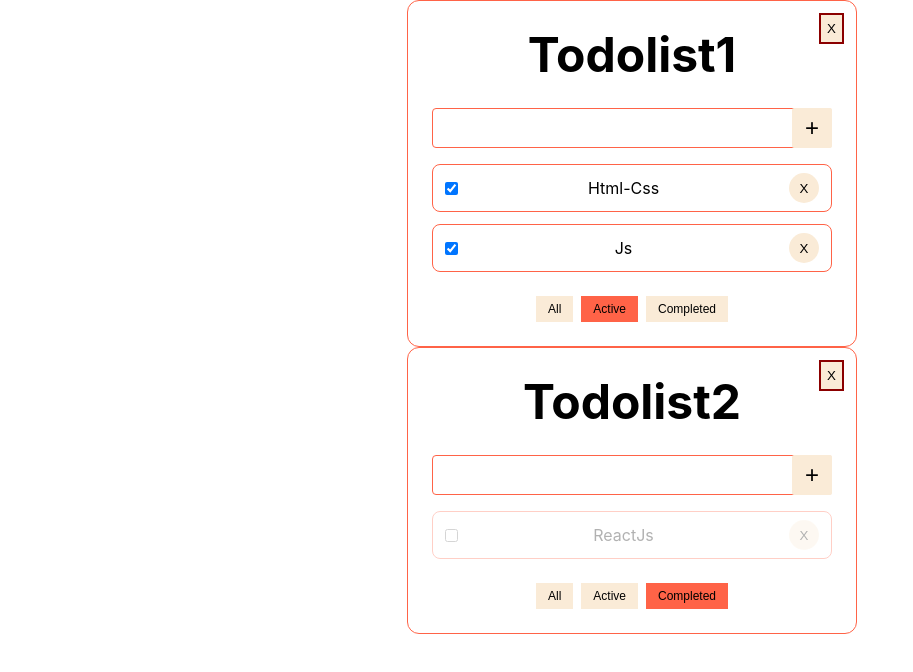
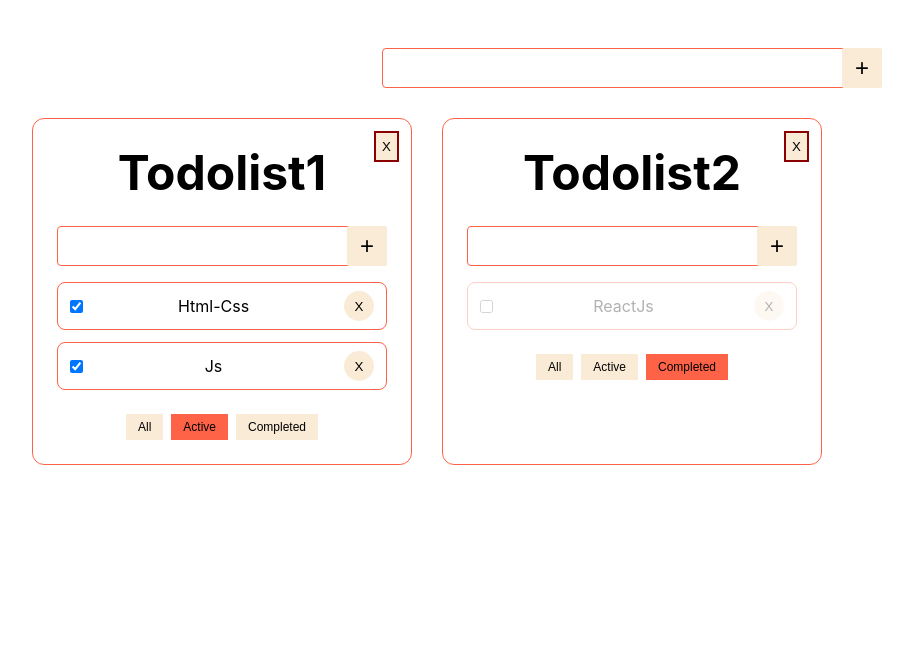
Before and after one commit to mates4352/React-todolist, a React (Create React App) app: page / in a window 1280 px wide. Shown: the top 672 px of the page, without its empty margins (8-921 px from the left). Built offline with nearby package versions, Linux system fonts and the light colour scheme.

Commit message:
Fix style and add component inputTodolist

```diff
--- a/src/App.module.scss
+++ b/src/App.module.scss
@@ -0,0 +1,19 @@
+.app {
+   max-width: 1200px;
+   margin: 0 auto;
+   padding: 48px 20px;
+
+   box-sizing: content-box;
+
+   .app_todolists {
+      display: grid;
+      grid-template-columns: repeat(3, 1fr);
+      gap: 30px;
+      margin-top: 30px;
+   }
+}
+
+.inputTodolist__size {
+   max-width: 500px;
+   margin: 0 auto;
+}
--- a/src/App.tsx
+++ b/src/App.tsx
@@ -1,6 +1,8 @@
 import React, {useState} from 'react';
-import {Todolist, dataTodolistType, changeFilterType} from "./components/Todolist/Todolist";
+import {Todolist, changeFilterType} from "./components/Todolist/Todolist";
 import {v1} from "uuid";
+import {InputTodolist} from "./components/InputTodolist/InputTodolist";
+import s from './App.module.scss';
 
 type todolist = {
   id: string
@@ -31,11 +33,6 @@ const App = () => {
     }
   );
 
-  const changeCheckedTask = (taskId: string, todolistId: string) => {
-    tasks[todolistId] = tasks[todolistId].map(task => task.id === taskId ? {...task, isDown: !task.isDown} : task)
-    setTasks({...tasks})
-  }
-
   const removeTask = (id: string, todolistId: string) => {
     tasks[todolistId] = tasks[todolistId].filter(item => item.id !== id)
     setTasks({...tasks})
@@ -46,6 +43,23 @@ const App = () => {
     setTodolist(todolist.filter(todo => todo.id !== todolistId))
   }
 
+  const addTodolist = (value: string) => {
+    const newTodolist = {id: v1(), title: value, filter: "ALL"};
+    setTodolist([...todolist, newTodolist]);
+    setTasks({...tasks, [newTodolist.id]: []})
+  }
+
+  const addTask = (value: string, todolistId: string) => {
+    const newTask = {id: v1(), isDown: true, text: value};
+    tasks[todolistId] = [...tasks[todolistId], newTask]
+    setTasks({...tasks})
+  }
+
+  const changeCheckedTask = (taskId: string, todolistId: string) => {
+    tasks[todolistId] = tasks[todolistId].map(task => task.id === taskId ? {...task, isDown: !task.isDown} : task)
+    setTasks({...tasks})
+  }
+
   const changeFilter = (value: changeFilterType, todolistId: string) => {
     const todo = todolist.find(item => item.id === todolistId)
     if (todo) {
@@ -54,16 +68,7 @@ const App = () => {
     }
   }
 
-  const addTask = (value: string, todolistId: string) => {
-    const newTask = {id: v1(), isDown: true, text: value};
-    tasks[todolistId] = [...tasks[todolistId], newTask]
-    setTasks({...tasks})
-  }
-
-  return (
-    <>
-      {todolist.map(todo => {
-        const getFitlerTasks = () => {
+  const getFitlerTasks = (todo: todolist) => {
     switch (todo.filter) {
       case "ACTIVE":
         return tasks[todo.id].filter((task => task.isDown));
@@ -75,21 +80,29 @@ const App = () => {
         return tasks[todo.id];
     }
   }
+
+  return (
+    <div className={s.app}>
+      <InputTodolist addTask={addTodolist} className={s.inputTodolist__size}/>
+      <div className={s.app_todolists}>
+        {todolist.map(todo => {
+          const [id, tasks, title, filter] = [todo.id, getFitlerTasks(todo), todo.title, todo.filter]
           return (
             <Todolist
-            key={todo.id}
-            id={todo.id}
-            tasks={getFitlerTasks()}
-            title={todo.title}
+              key={id}
+              id={id}
+              tasks={tasks}
+              title={title}
               removeTask={removeTask}
               removeTodolist={removeTodolist}
               changeFilter={changeFilter}
-            filter={todo.filter}
+              filter={filter}
               addTask={addTask}
               changeCheckedTask={changeCheckedTask}/>
           )
         })}
-    </>
+      </div>
+    </div>
   );
 }
 
--- /dev/null
+++ b/src/components/InputTodolist/InputTodolist.module.scss
@@ -0,0 +1,40 @@
+.inputTodolist {
+   --input_size: 40px;
+   position: relative;
+   margin-bottom: 16px;
+
+   .input {
+      width: 100%;
+      height: var(--input_size);
+      padding: 0 50px 0 12px;
+      border: 1px solid tomato;
+      border-radius: 4px;
+      outline: none;
+   }
+
+   .error {
+      display: block;
+      margin-bottom: 16px;
+
+      font-size: 16px;
+      text-align: left;
+      color: red;
+   }
+
+   .button {
+      position: absolute;
+      right: 0;
+      top: 0;
+
+      width: var(--input_size);
+      height: var(--input_size);
+
+      font-size: 24px;
+      color: black;
+
+      background-color: antiquewhite;
+      border: none;
+      border-radius: 2px;
+      cursor: pointer;
+   }
+}
--- /dev/null
+++ b/src/components/InputTodolist/InputTodolist.tsx
@@ -0,0 +1,56 @@
+import * as React from 'react';
+import {ChangeEvent, useState} from "react";
+import s from './InputTodolist.module.scss';
+
+type inputTodolist = {
+  addTask: (value: string) => void
+  className?: any
+}
+
+export const InputTodolist: React.FC<inputTodolist> = ({addTask, className}) => {
+  const [inputValue, setInputValue] = useState('');
+  const [error, setError] = useState<string>('');
+  const onChangeInput = (element: ChangeEvent<HTMLInputElement>) => {
+    setInputValue(element.currentTarget.value)
+  }
+
+  const onKeyUpInput = (key: React.KeyboardEvent<HTMLInputElement>) => {
+    if (key.key === "Enter" && key.currentTarget.value !== "") {
+      addTask(inputValue)
+      setError('')
+      setInputValue('')
+    } else if (key.key === "Enter" && key.currentTarget.value === "") {
+      setError('Title is required')
+    }
+  }
+  const onClinkButton = () => {
+    if (inputValue.trim() !== "") {
+      addTask(inputValue)
+      setError('')
+      setInputValue('')
+    } else {
+      setError('Title is required')
+    }
+  }
+
+  return (
+    <>
+      <div className={`${s.inputTodolist} ${className}`}>
+        <input
+          className={s.input}
+          type="text"
+          value={inputValue}
+          onChange={element => onChangeInput(element)}
+          onKeyUp={key => onKeyUpInput(key)}/>
+
+        <button className={s.button}
+                type={"button"}
+                onClick={onClinkButton}>
+          +
+        </button>
+
+        <small className={s.error}>{error}</small>
+      </div>
+    </>
+  )
+}
--- a/src/components/Todolist/Todolist.module.scss
+++ b/src/components/Todolist/Todolist.module.scss
@@ -1,6 +1,6 @@
 .todolist {
    position: relative;
-   max-width: 450px;
+   width: 100%;
    margin: 0 auto;
    padding: 24px;
 
@@ -18,6 +18,7 @@
 
       background-color: antiquewhite;
       border: 2px solid darkred;
+      cursor: pointer;
 
       &:active {
          border: 1px solid darkred;
@@ -27,12 +28,6 @@
    .title {
       margin-bottom: 24px;
       font-size: 48px;
-   }
-
-   .input_wrap {
-      --input_size: 40px;
-      position: relative;
-      margin-bottom: 16px;
    }
 
    .button {
@@ -50,27 +45,6 @@
       border: none;
       border-radius: 2px;
       cursor: pointer;
-   }
-
-   .input {
-      width: 100%;
-      height: var(--input_size);
-      padding: 0 50px 0 12px;
-      border: 1px solid tomato;
-      border-radius: 4px;
-      outline: none;
-
-      &:focus {
-      }
-   }
-
-   .error {
-      display: block;
-      margin-bottom: 16px;
-
-      font-size: 16px;
-      text-align: left;
-      color: red;
    }
 
    .list {
@@ -110,10 +84,6 @@
       column-gap: 8px;
    }
 
-   .subitem {
-
-   }
-
    .subitem_button {
       padding: 6px 12px;
 
--- a/src/components/Todolist/Todolist.tsx
+++ b/src/components/Todolist/Todolist.tsx
@@ -1,5 +1,6 @@
 import s from './Todolist.module.scss'
-import React, {ChangeEvent, useState} from "react";
+import React from "react";
+import {InputTodolist} from "../InputTodolist/InputTodolist";
 
 export type dataTodolistType = {
   id: string
@@ -34,59 +35,20 @@ export const Todolist: React.FC<todolistType> = (
     changeCheckedTask
   }) => {
 
-  const [inputValue, setInputValue] = useState('');
-  const [error, setError] = useState<string>('');
   const isClassActiveButton = (value: string) => filter === value
     ? `${s.subitem_button} ${s.subitem_button_active}`
     : s.subitem_button;
 
-  const onChangeInput = (element: ChangeEvent<HTMLInputElement>) => {
-    setInputValue(element.currentTarget.value)
-  }
-
-  const onKeyUpInput = (key: React.KeyboardEvent<HTMLInputElement>) => {
-    if (key.key === "Enter" && key.currentTarget.value !== "") {
-      addTask(inputValue, id)
-      setError('')
-      setInputValue('')
-    } else if (key.key === "Enter" && key.currentTarget.value === "") {
-      setError('Title is required')
-    }
-  }
-  const onClinkButton = () => {
-    if (inputValue.trim() !== "") {
-      addTask(inputValue, id)
-      setError('')
-      setInputValue('')
-    } else {
-      setError('Title is required')
-    }
+  const addTaskTodolist = (value: string) => {
+    addTask(value, id);
   }
 
   return (
     <div className={s.todolist}>
-      <button className={s.buttonDelete} onClick={()=> removeTodolist(id)}>X</button>
+      <button className={s.buttonDelete} onClick={() => removeTodolist(id)}>X</button>
       <h1 className={s.title}>{title}</h1>
 
-      <div className={s.input_wrap}>
-        <input
-          className={s.input}
-          type="text"
-          value={inputValue}
-          onChange={element => onChangeInput(element)}
-          onKeyUp={key => onKeyUpInput(key)}/>
-
-        <button className={s.button}
-                type={"button"}
-                onClick={onClinkButton}>
-          +
-        </button>
-      </div>
-
-      {error &&
-          <small className={s.error}>{error}</small>
-      }
-
+      <InputTodolist addTask={addTaskTodolist}/>
 
       <ul className={s.list}>
         {tasks.map((task) =>
```
Lines whose indentation alone changed are shown as unchanged.
